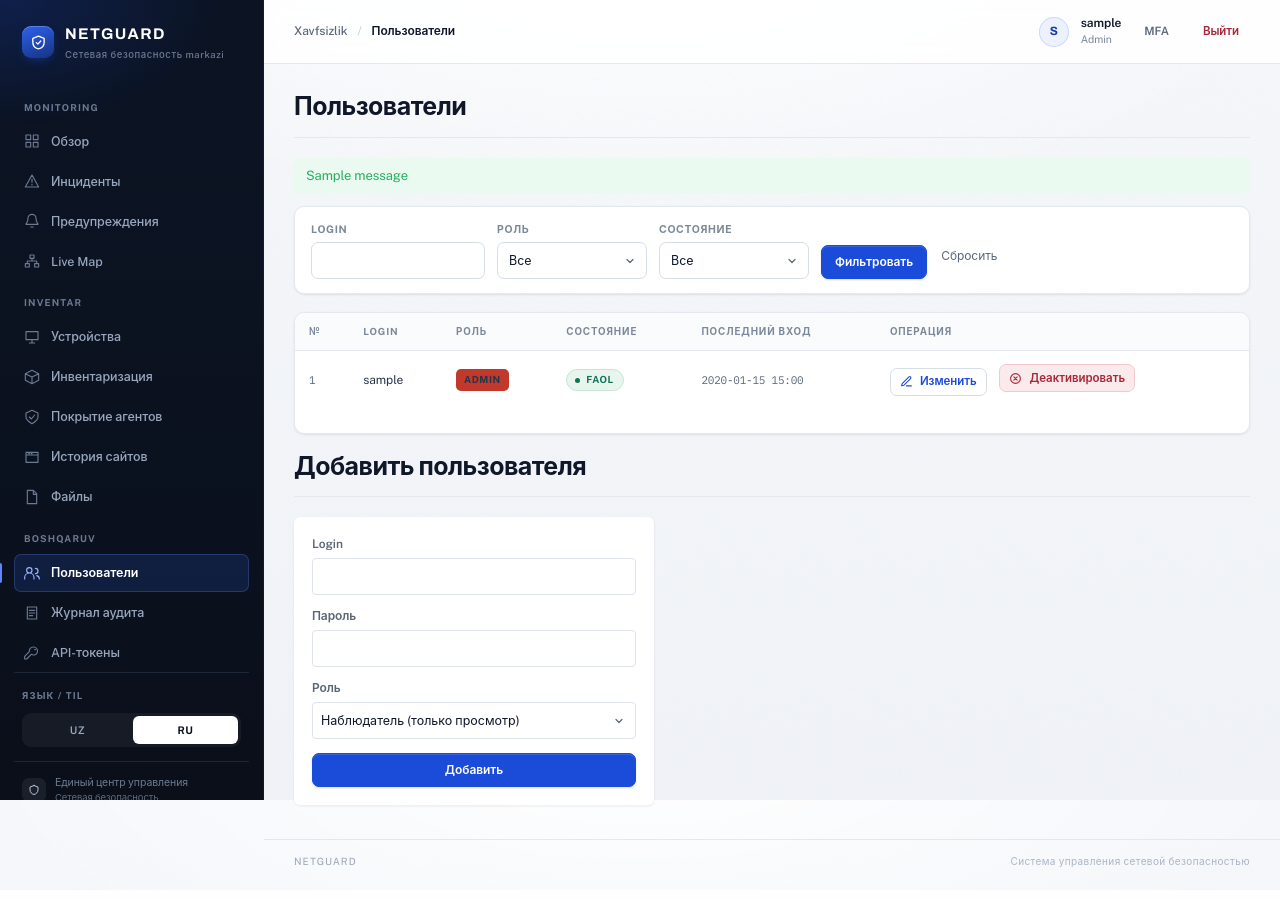
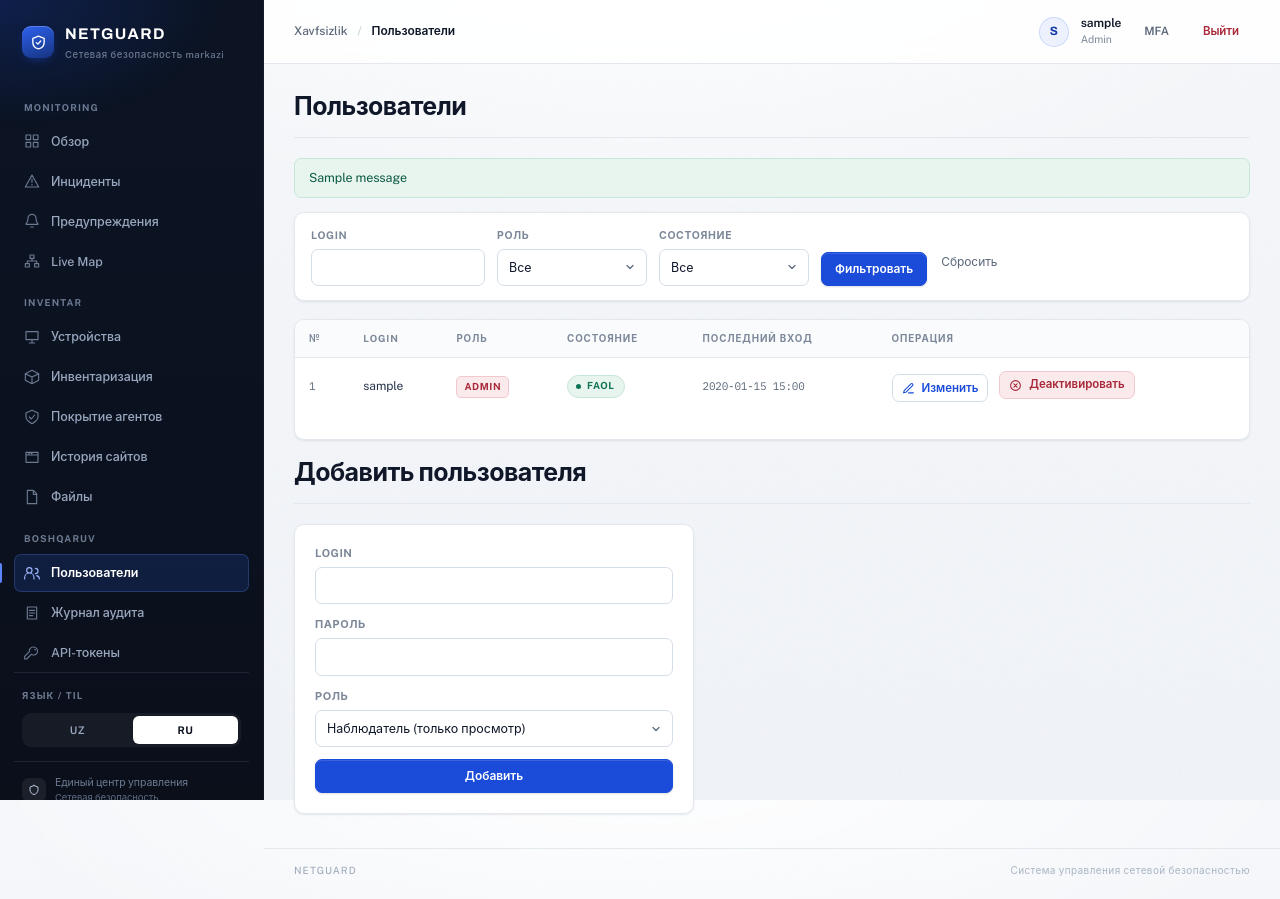
Before and after one commit to sh-isobek/network_security_system, a Flask app: page /users in a window 1280 px wide. Before the commit the page ends 867 px from the top, so only its background shows below. Run offline with Flask 3, Linux system fonts and the light colour scheme; a user stored in the database is signed in; tables that the repository leaves empty hold one stand-in row (values such as "Sample post"); one stand-in notice (Sample message) is shown; parts of the project's set-up code (start-up, migrations or seed data) failed here and were passed over.

Commit message:
Redesign dashboard UI (3/5): corporate design system

```diff
--- a/dashboard/templates/users.html
+++ b/dashboard/templates/users.html
@@ -5,7 +5,7 @@
 
 {% with messages = get_flashed_messages(with_categories=true) %}
     {% for category, message in messages %}
-        <div style="padding: 8px 12px; border-radius: 5px; font-size: 13px; margin-bottom: 12px; background: {% if category == 'error' %}#fdecea; color: #c0392b{% else %}#eafaf1; color: #27ae60{% endif %};">{{ message }}</div>
+        <div class="flash {{ category }}">{{ message }}</div>
     {% endfor %}
 {% endwith %}
 
@@ -38,25 +38,25 @@
     <tr>
         <td class="mono">{{ loop.index }}</td>
         <td>{{ u.username }}</td>
-        <td><span class="badge" style="background: {% if u.role == 'admin' %}#c0392b{% elif u.role == 'analyst' %}#e67e22{% else %}#95a5a6{% endif %};">{{ u.role | upper }}</span></td>
+        <td><span class="badge badge--{{ u.role }}">{{ u.role | upper }}</span></td>
         <td>
             {% if u.is_active %}<span class="badge-soft badge-soft-green">FAOL</span>
             {% else %}<span class="badge-soft badge-soft-gray">FAOLSIZLANTIRILGAN</span>{% endif %}
         </td>
         <td class="mono">{{ u.last_login | local_dt('%Y-%m-%d %H:%M') }}</td>
         <td>
-            <details style="display:inline-block; margin-right:10px; vertical-align:middle;">
+            <details class="inline-details">
                 <summary class="btn btn-outline" style="display:inline-flex;"><svg viewBox="0 0 24 24" aria-hidden="true" fill="none" stroke="currentColor" stroke-width="2" stroke-linecap="round" stroke-linejoin="round"><path d="M12 20h9"/><path d="M16.5 3.5a2.1 2.1 0 0 1 3 3L7 19l-4 1 1-4Z"/></svg>Tahrirlash</summary>
-                <form method="POST" action="/users/{{ u.id }}/edit" style="background:#f7f9fa; padding:12px; border-radius:8px; margin-top:8px; min-width:220px;">
+                <form class="inline-form" method="POST" action="/users/{{ u.id }}/edit">
                     <input type="hidden" name="csrf_token" value="{{ csrf_token }}">
-                    <label style="display:block; font-size:11px; color:#5a6673; margin-bottom:4px;">Rol</label>
-                    <select name="role" style="width:100%; padding:6px; border:1px solid #dde3e8; border-radius:4px; margin-bottom:10px;">
+                    <label class="field-label">Rol</label>
+                    <select class="field-input" name="role">
                         <option value="viewer" {% if u.role == 'viewer' %}selected{% endif %}>Viewer</option>
                         <option value="analyst" {% if u.role == 'analyst' %}selected{% endif %}>Analyst</option>
                         <option value="admin" {% if u.role == 'admin' %}selected{% endif %}>Admin</option>
                     </select>
-                    <label style="display:block; font-size:11px; color:#5a6673; margin-bottom:4px;">Yangi parol (bo'sh = o'zgarmaydi)</label>
-                    <input type="password" name="password" style="width:100%; padding:6px; border:1px solid #dde3e8; border-radius:4px; margin-bottom:10px;">
+                    <label class="field-label">Yangi parol (bo'sh = o'zgarmaydi)</label>
+                    <input class="field-input" type="password" name="password">
                     <button class="btn btn-primary" type="submit" style="width:100%">Saqlash</button>
                 </form>
             </details>
@@ -77,16 +77,16 @@
 </table></div>
 
 <h1>Yangi foydalanuvchi qo'shish</h1>
-<form method="POST" action="/users/create" style="background:#fff; padding: 18px; border-radius: 6px; max-width: 360px; box-shadow: 0 1px 3px rgba(0,0,0,0.08);">
+<form class="form-card" method="POST" action="/users/create">
     <input type="hidden" name="csrf_token" value="{{ csrf_token }}">
-    <label style="display:block; font-size:12px; color:#5a6673; margin-bottom:4px;">Login</label>
-    <input type="text" name="username" required style="width:100%; padding:8px; border:1px solid #dde3e8; border-radius:4px; margin-bottom:12px;">
+    <label class="field-label">Login</label>
+    <input class="field-input" type="text" name="username" required>
 
-    <label style="display:block; font-size:12px; color:#5a6673; margin-bottom:4px;">Parol</label>
-    <input type="password" name="password" required style="width:100%; padding:8px; border:1px solid #dde3e8; border-radius:4px; margin-bottom:12px;">
+    <label class="field-label">Parol</label>
+    <input class="field-input" type="password" name="password" required>
 
-    <label style="display:block; font-size:12px; color:#5a6673; margin-bottom:4px;">Rol</label>
-    <select name="role" style="width:100%; padding:8px; border:1px solid #dde3e8; border-radius:4px; margin-bottom:14px;">
+    <label class="field-label">Rol</label>
+    <select class="field-input" name="role">
         <option value="viewer">Viewer (faqat ko'rish)</option>
         <option value="analyst">Analyst (ko'rish + tasdiqlash)</option>
         <option value="admin">Admin (to'liq huquq)</option>
```
Also changed, not shown: dashboard/templates/files.html (+18 -18 lines), dashboard/templates/live_map.html (+7 -7 lines).
